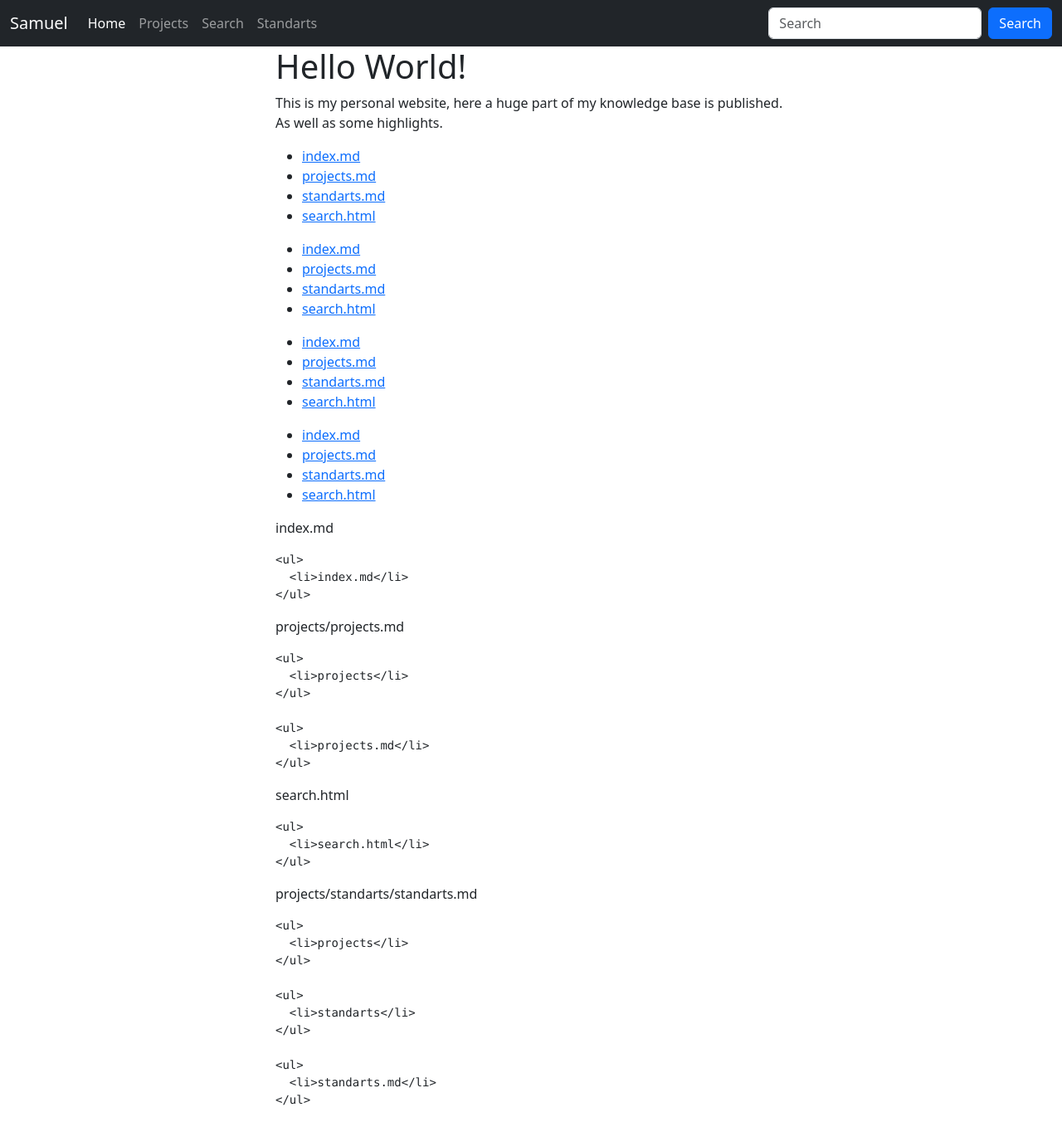
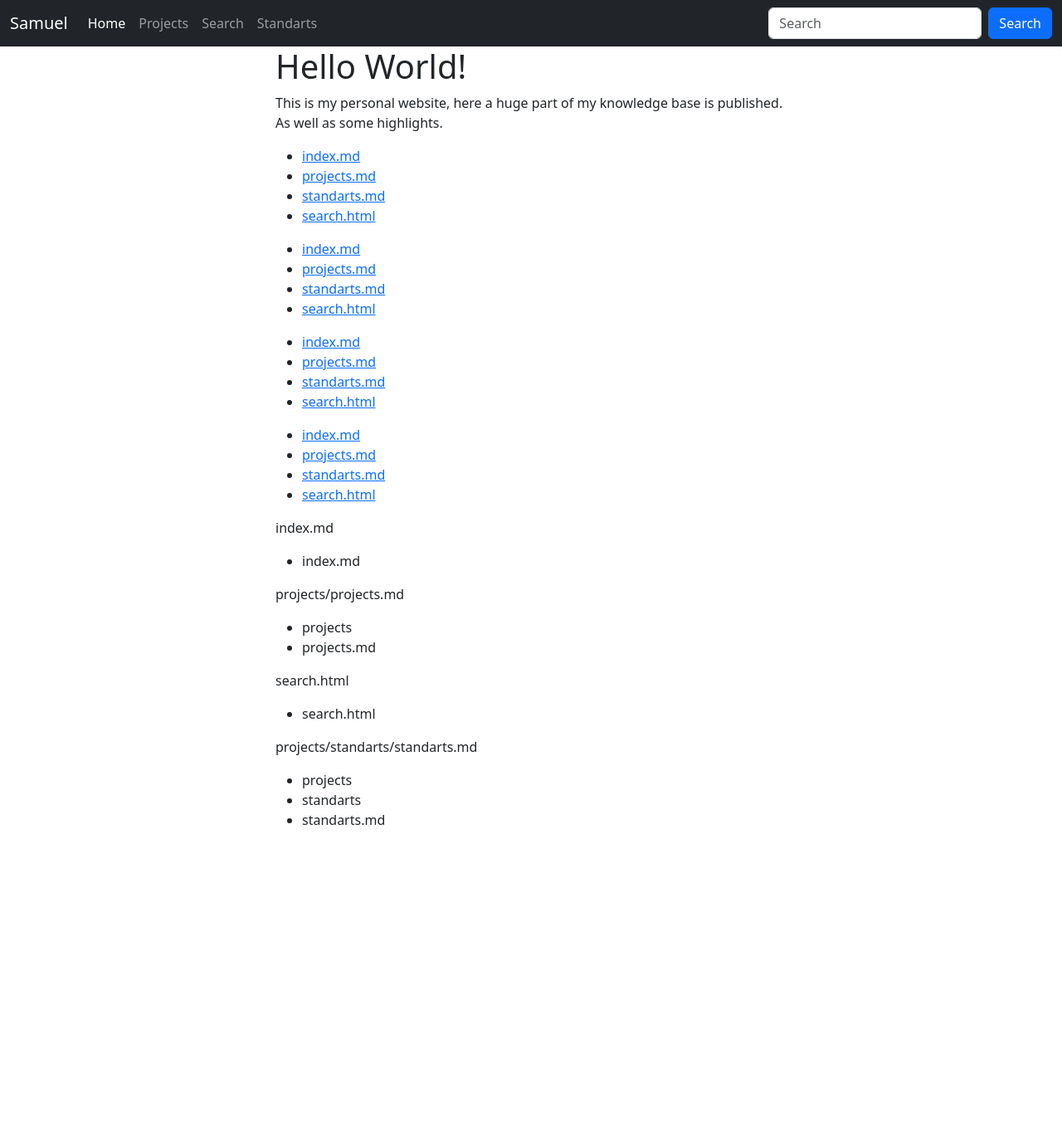
Before and after one commit to Soraxem/website-test, a Jekyll site: the page built from index.md, in a window 1280 px wide. Shown: the whole page at 83% size. Built offline with Jekyll 4.4.1, drawn with Linux system fonts in a browser that asks for light colours; after the commit the page ends 1016 px from its top, so only the background shows below that.

Commit message:
Update index.md

```diff
--- a/index.md
+++ b/index.md
@@ -101,9 +101,9 @@ This is my personal website, here a huge part of my knowledge base is published.
 {% for page in site.pages %}
   {{ page.path }}
   {% assign path_array = page.path | split: "/" %}
+  <ul>
   {% for dir in path_array %}
-    <ul>
-      <li>{{ dir }}</li>
-    </ul>
+    <li>{{ dir }}</li>
   {% endfor %}
+  </ul>
 {% endfor %}
```
